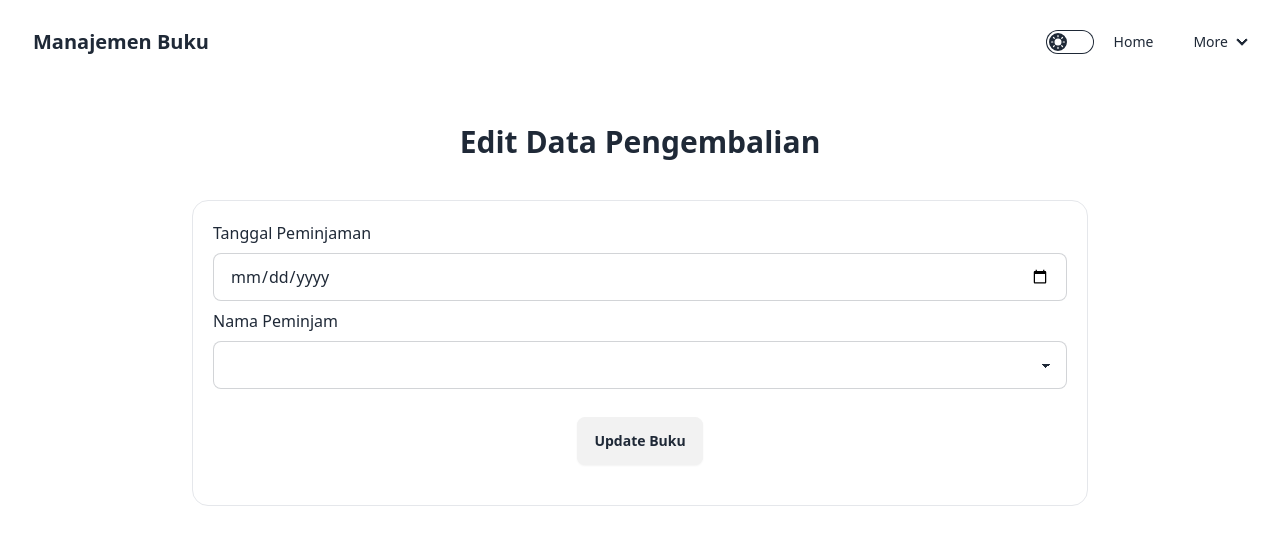
After one commit to bikraabn1/mvc-pweb2, a PHP site: template src/Views/updatePengembalian.php in a window 1280 px wide. The commit adds this page. Shown: the top 545 px of the page. Run offline with PHP 8.4, Linux system fonts and the light colour scheme; the template is opened without the code that fills it, so the values that code supplies are empty.

Commit message:
update pengembalian controller dan models

```diff
--- a/public/output.css
+++ b/public/output.css
@@ -1932,8 +1932,8 @@ html {
   display: grid;
 }
 
-.h-\[20rem\] {
-  height: 20rem;
+.hidden {
+  display: none;
 }
 
 .w-\[70\%\] {
@@ -1988,10 +1988,6 @@ html {
 
 .justify-between {
   justify-content: space-between;
-}
-
-.gap-10 {
-  gap: 2.5rem;
 }
 
 .gap-2 {
@@ -2074,24 +2070,6 @@ html {
   line-height: 1.75rem;
 }
 
-.text-xs {
-  font-size: 0.75rem;
-  line-height: 1rem;
-}
-
 .font-semibold {
   font-weight: 600;
 }
-
-.italic {
-  font-style: italic;
-}
-
-.text-primary {
-  --tw-text-opacity: 1;
-  color: var(--fallback-p,oklch(var(--p)/var(--tw-text-opacity)));
-}
-
-.underline {
-  text-decoration-line: underline;
-}
--- /dev/null
+++ b/src/Views/updatePengembalian.php
@@ -0,0 +1,31 @@
+<!DOCTYPE html>
+<html lang="en" data-theme="light">
+
+<head>
+    <meta charset="UTF-8">
+    <meta name="viewport" content="width=device-width, initial-scale=1.0">
+    <title>Document</title>
+    <link rel="stylesheet" href="output.css">
+</head>
+<?php include "Navbar.php" ?>
+<body>
+    <h1 class="font-semibold self-center text-3xl text-center my-10">Edit Data Pengembalian</h1>
+
+    <form method="post" action="/updatePengembalian" class="flex flex-col w-[70%] mx-auto mt-30 p-5 gap-2 border rounded-2xl">
+        <input type="hidden" name="id" value="<?=$id?>" >
+
+        <label for="publisher">Tanggal Peminjaman</label>
+        <input class="input input-bordered w-full" type="date" name="date" required>
+
+        <label for="nama_peminjam">Nama Peminjam</label>
+        <select class="select select-bordered" name="name" id="nama_peminjam">
+            <?php foreach ($peminjam as $pinjam) : ?>
+                <option value="<?= $pinjam['id_peminjaman'] ?>"> <?= $pinjam['nama_peminjam'] ?> </option>
+            <?php endforeach ?>
+        </select>
+
+        <button class="btn w-fit self-center my-5" type="submit" name="update">Update Buku</button>
+    </form>
+</body>
+
+</html>
```
Also changed, not shown: src/Controllers/PengembalianController.php (+14 -7 lines), src/Models/PengembalianModel.php (+13 -8 lines).
